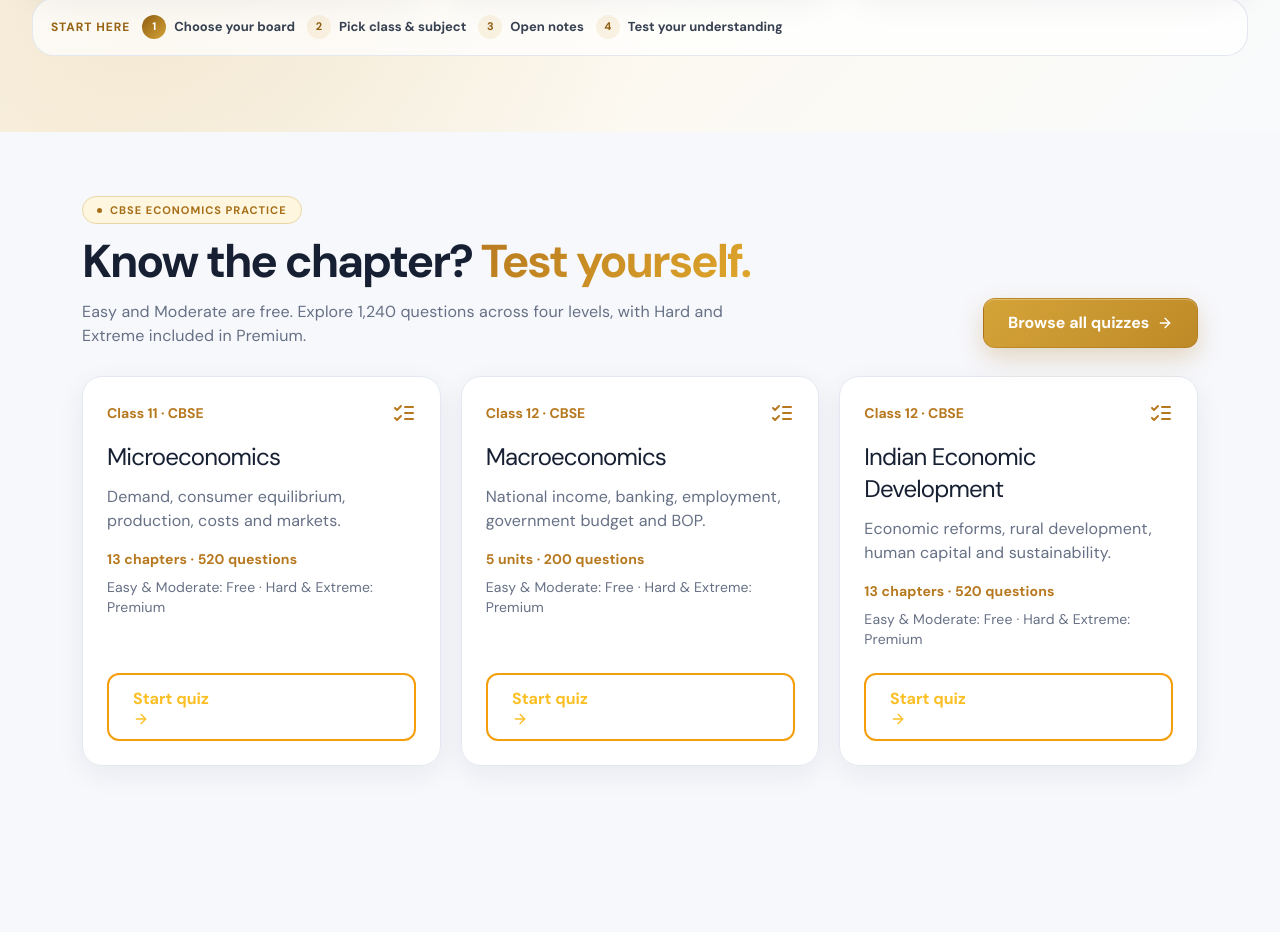
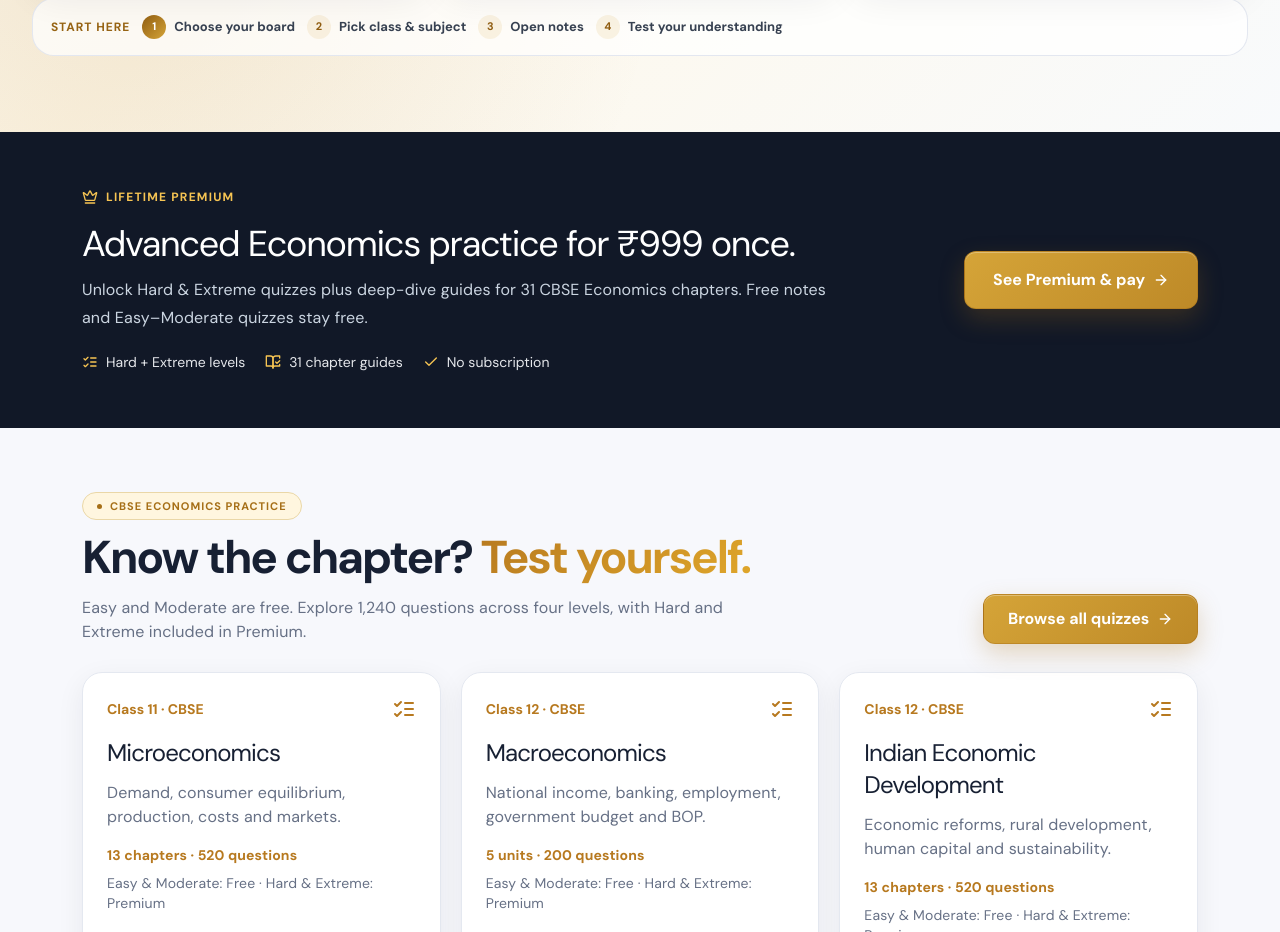
Before and after one commit to infosmitsircommerce-eng/smit-sir-commerce, a React (Vite) app: page / in a window 1280 px wide. Shown: the part 1108-2040 px from the top of the page. Built offline with nearby package versions, Linux system fonts and the light colour scheme; no server answers; the database is empty.

Commit message:
Surface Premium offer on homepage

```diff
--- a/src/pages/Home.jsx
+++ b/src/pages/Home.jsx
@@ -1,6 +1,7 @@
 import { lazy, Suspense, useEffect, useState } from 'react';
 import SEO from '../components/ui/SEO';
 import QuizPromo from '../components/home/QuizPromo';
+import PremiumSpotlight from '../components/home/PremiumSpotlight';
 import HeroSection from '../components/home/HeroSection';
 
 const HomeBelowFold = lazy(() => import('../components/home/HomeBelowFold'));
@@ -78,6 +79,7 @@ export default function Home() {
         structuredData={structuredData}
       />
       <HeroSection />
+      <PremiumSpotlight />
       <QuizPromo />
       <DeferredHomeContent />
     </>
```
